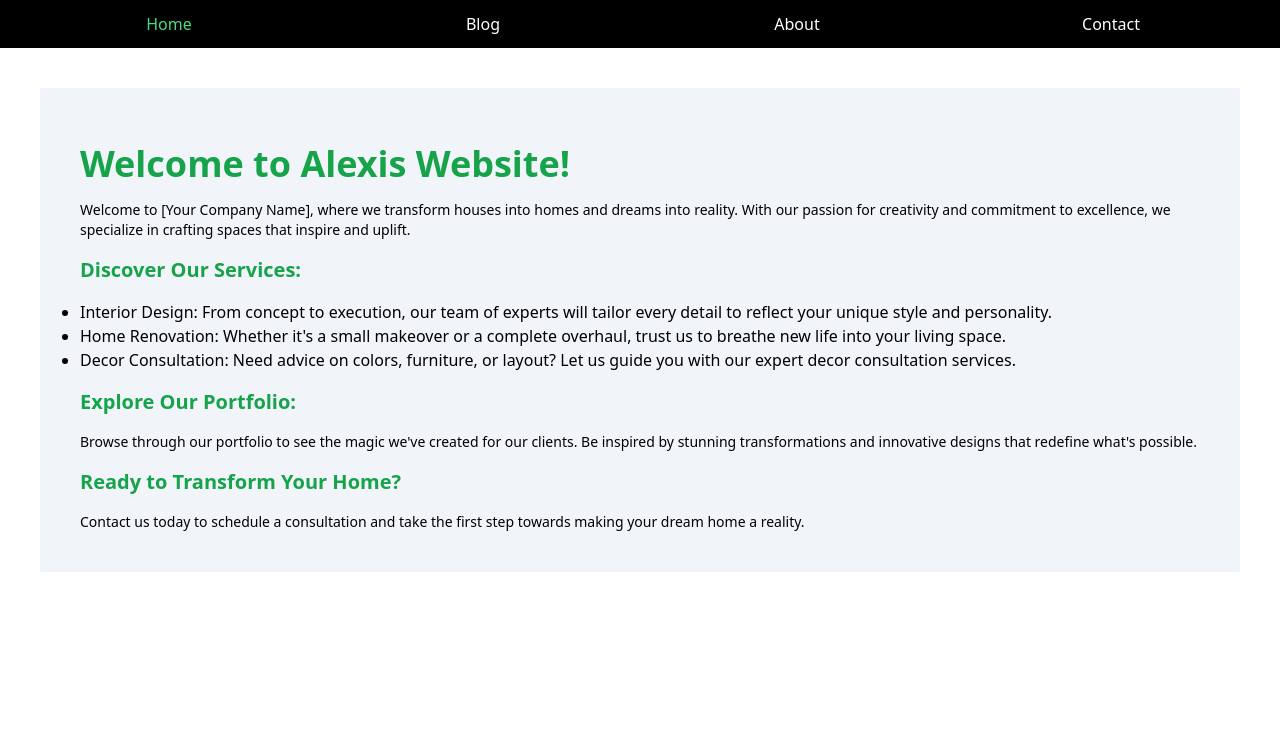
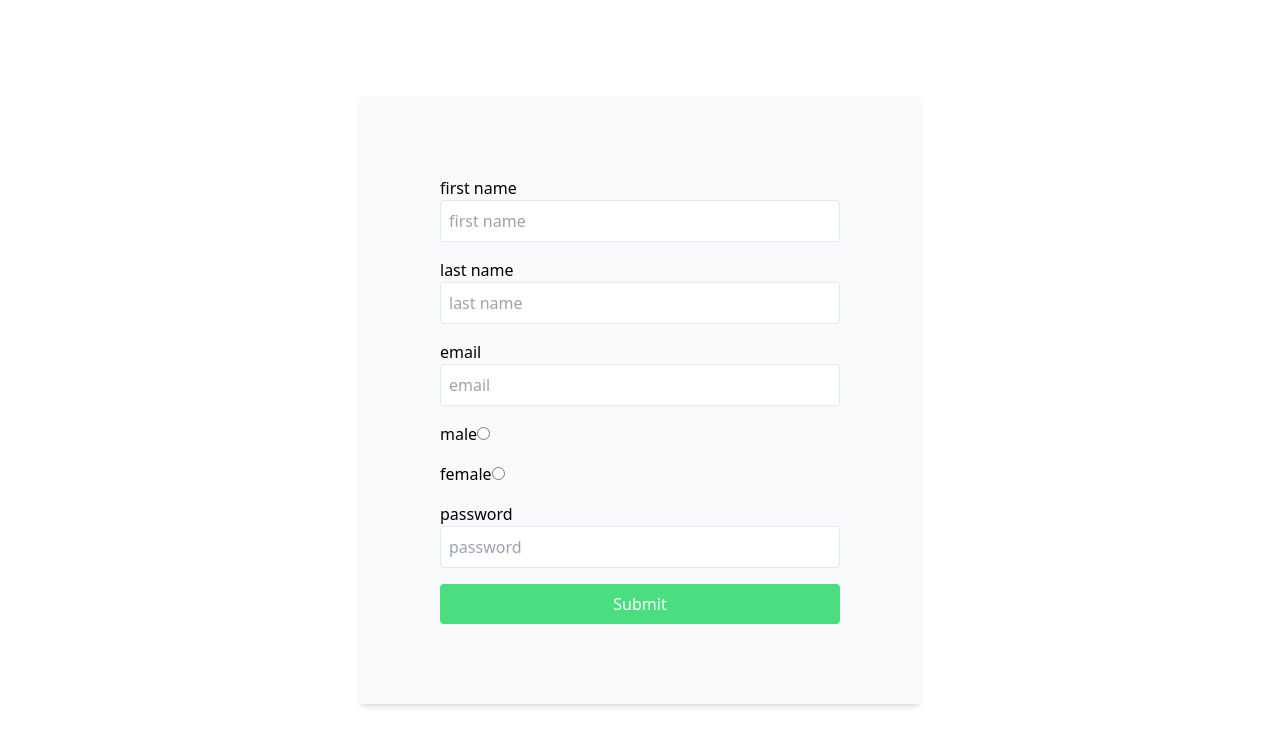
Before and after one commit to Mark-Alexis-Posadas/react-hooks-exercises, a React (Vite) app: page / in a window 1280 px wide. Shown: the top 746 px of the page. Built offline with nearby package versions, Linux system fonts and the light colour scheme.

Commit message:
added add form inputs optimization

```diff
--- a/src/App.jsx
+++ b/src/App.jsx
@@ -1,9 +1,9 @@
-import TabNavigation from "./UseState/TabNavigation/TabNavigation";
+import Form from "./UseState/FormInputs/Form";
 
 const App = () => {
   return (
     <>
-      <TabNavigation />
+      <Form />
     </>
   );
 };
--- a/src/UseState/FormInputs.jsx
+++ /dev/null
@@ -1,126 +0,0 @@
-import { useState } from "react";
-
-export default function FormInputs() {
-  const [firstName, setFirstName] = useState("");
-  const [lastName, setLastName] = useState("");
-  const [email, setEmail] = useState("");
-  const [gender, setGender] = useState("");
-  const [password, setPassword] = useState("");
-
-  const [submittedData, setSubmittedData] = useState("");
-
-  const handleSubmit = (e) => {
-    e.preventDefault();
-    if (!firstName || !lastName || !email || !gender || !password) {
-      alert("please fill up the fields");
-      return;
-    }
-    setSubmittedData({ firstName, lastName, email, password, gender });
-    console.log({ firstName, lastName, email, password, gender });
-  };
-
-  return (
-    <div className="h-screen flex items-center justify-center p-20">
-      <form
-        className="bg-slate-50 shadow-md rounded p-20 w-6/12 h-auto"
-        onSubmit={handleSubmit}
-      >
-        <div className="mb-4">
-          <label htmlFor="first_name">first name</label>
-          <input
-            type="text"
-            className="bg-white border border-slate-200 p-2 rounded w-full"
-            placeholder="first name"
-            value={firstName}
-            onChange={(e) => setFirstName(e.target.value)}
-            id="first_name"
-          />
-        </div>
-        <div className="mb-4">
-          <label htmlFor="last_name">last name</label>
-          <input
-            type="text"
-            className="bg-white border border-slate-200 p-2 rounded w-full"
-            placeholder="last name"
-            value={lastName}
-            onChange={(e) => setLastName(e.target.value)}
-            id="last_name"
-          />
-        </div>
-        <div className="mb-4">
-          <label htmlFor="email">email</label>
-          <input
-            type="email"
-            className="bg-white border border-slate-200 p-2 rounded w-full"
-            placeholder="email"
-            value={email}
-            onChange={(e) => setEmail(e.target.value)}
-            id="email"
-          />
-        </div>
-        <div className="mb-4">
-          <label>gender</label>
-          <div className="flex items-center gap-3">
-            <div className="flex items-center">
-              <label htmlFor="female" className="mr-2">
-                Female
-              </label>
-              <input
-                type="radio"
-                value="female"
-                checked={gender === "female"}
-                onChange={(e) => setGender(e.target.value)}
-                id="female"
-              />
-            </div>
-
-            <div className="flex items-center">
-              <label htmlFor="male" className="mr-2">
-                Male
-              </label>
-              <input
-                type="radio"
-                value="male"
-                checked={gender === "male"}
-                onChange={(e) => setGender(e.target.value)}
-                id="male"
-              />
-            </div>
-          </div>
-        </div>
-        <div className="mb-4">
-          <label htmlFor="password">password</label>
-          <input
-            type="password"
-            className="bg-white border border-slate-200 p-2 rounded w-full"
-            value={password}
-            onChange={(e) => setPassword(e.target.value)}
-            id="password"
-          />
-        </div>
-        <button className="w-full text-white bg-green-400 rounded p-2">
-          Submit
-        </button>
-      </form>
-      {submittedData && (
-        <ul className="w-6/12 ml-5">
-          <li className="mb-3 flex items-center">
-            First Name: <h1>{submittedData.firstName}</h1>
-          </li>
-          <li className="mb-3 flex items-center">
-            Last Name: <h1>{submittedData.lastName}</h1>
-          </li>
-          <li className="mb-3 flex items-center">
-            Email: <h1>{submittedData.email}</h1>
-          </li>
-          <li className="mb-3 flex items-center">
-            Gender: <h1>{submittedData.gender}</h1>
-          </li>
-          <li className="mb-3 flex items-center">
-            Password: <h1>{submittedData.password}</h1>
-          </li>
-        </ul>
-      )}
-    </div>
-  );
-}
--- /dev/null
+++ b/src/UseState/FormInputs/Form.jsx
@@ -0,0 +1,82 @@
+import { useState } from "react";
+import Input from "./Input";
+import inputData from "./data";
+import SubmittedDataItems from "./SubmittedDataItems";
+
+export default function Form() {
+  const [firstName, setFirstName] = useState("");
+  const [lastName, setLastName] = useState("");
+  const [email, setEmail] = useState("");
+  const [gender, setGender] = useState("");
+  const [password, setPassword] = useState("");
+
+  const [submittedData, setSubmittedData] = useState(null);
+
+  const handleChange = (e) => {
+    const { name, value } = e.target;
+    switch (name) {
+      case "firstName":
+        setFirstName(value);
+        break;
+      case "lastName":
+        setLastName(value);
+        break;
+      case "email":
+        setEmail(value);
+        break;
+      case "gender":
+        setGender(value);
+        break;
+      case "password":
+        setPassword(value);
+        break;
+      default:
+        break;
+    }
+  };
+  const handleSubmit = (e) => {
+    e.preventDefault();
+    if (!firstName || !lastName || !email || !gender || !password) {
+      alert("please fill up the fields");
+      return;
+    }
+    setSubmittedData({ firstName, lastName, email, password, gender });
+    console.log({ firstName, lastName, email, password, gender });
+  };
+
+  return (
+    <div className="h-screen flex items-center justify-center p-20">
+      <form
+        className="bg-slate-50 shadow-md rounded p-20 w-6/12 h-auto"
+        onSubmit={handleSubmit}
+      >
+        {inputData.map((data, idx) => (
+          <Input
+            classNames={`${
+              idx === 3 || idx === 4
+                ? ""
+                : "bg-white border border-slate-200 p-2 rounded w-full"
+            }`}
+            text={data.text}
+            key={data.id}
+            type={data.inputType}
+            name={data.name}
+            handleChange={handleChange}
+          />
+        ))}
+
+        <button className="w-full text-white bg-green-400 rounded p-2">
+          Submit
+        </button>
+      </form>
+
+      {submittedData && (
+        <ul className="w-6/12 ml-5">
+          {Object.entries(submittedData).map(([key, value]) => (
+            <SubmittedDataItems key={key} label={key} value={value} />
+          ))}
+        </ul>
+      )}
+    </div>
+  );
+}
--- /dev/null
+++ b/src/UseState/FormInputs/Input.jsx
@@ -0,0 +1,24 @@
+export default function Input({
+  text,
+  value,
+  id,
+  type,
+  name,
+  handleChange,
+  classNames,
+}) {
+  return (
+    <div className="mb-4">
+      <label htmlFor="first_name">{text}</label>
+      <input
+        type={type}
+        className={classNames}
+        placeholder={text}
+        value={value}
+        onChange={handleChange}
+        id={id}
+        name={name}
+      />
+    </div>
+  );
+}
--- /dev/null
+++ b/src/UseState/FormInputs/SubmittedDataItems.jsx
@@ -0,0 +1,7 @@
+export default function SubmittedDataItems({ label, value }) {
+  return (
+    <li>
+      {label}: <h1>{value}</h1>
+    </li>
+  );
+}
--- /dev/null
+++ b/src/UseState/FormInputs/data.js
@@ -0,0 +1,10 @@
+const data = [
+  { id: 1, text: "first name", inputType: "text" },
+  { id: 2, text: "last name", inputType: "text" },
+  { id: 3, text: "email", inputType: "email" },
+  { id: 4, text: "male", inputType: "radio" },
+  { id: 5, text: "female", inputType: "radio" },
+  { id: 6, text: "password", inputType: "password" },
+];
+
+export default data;
```
